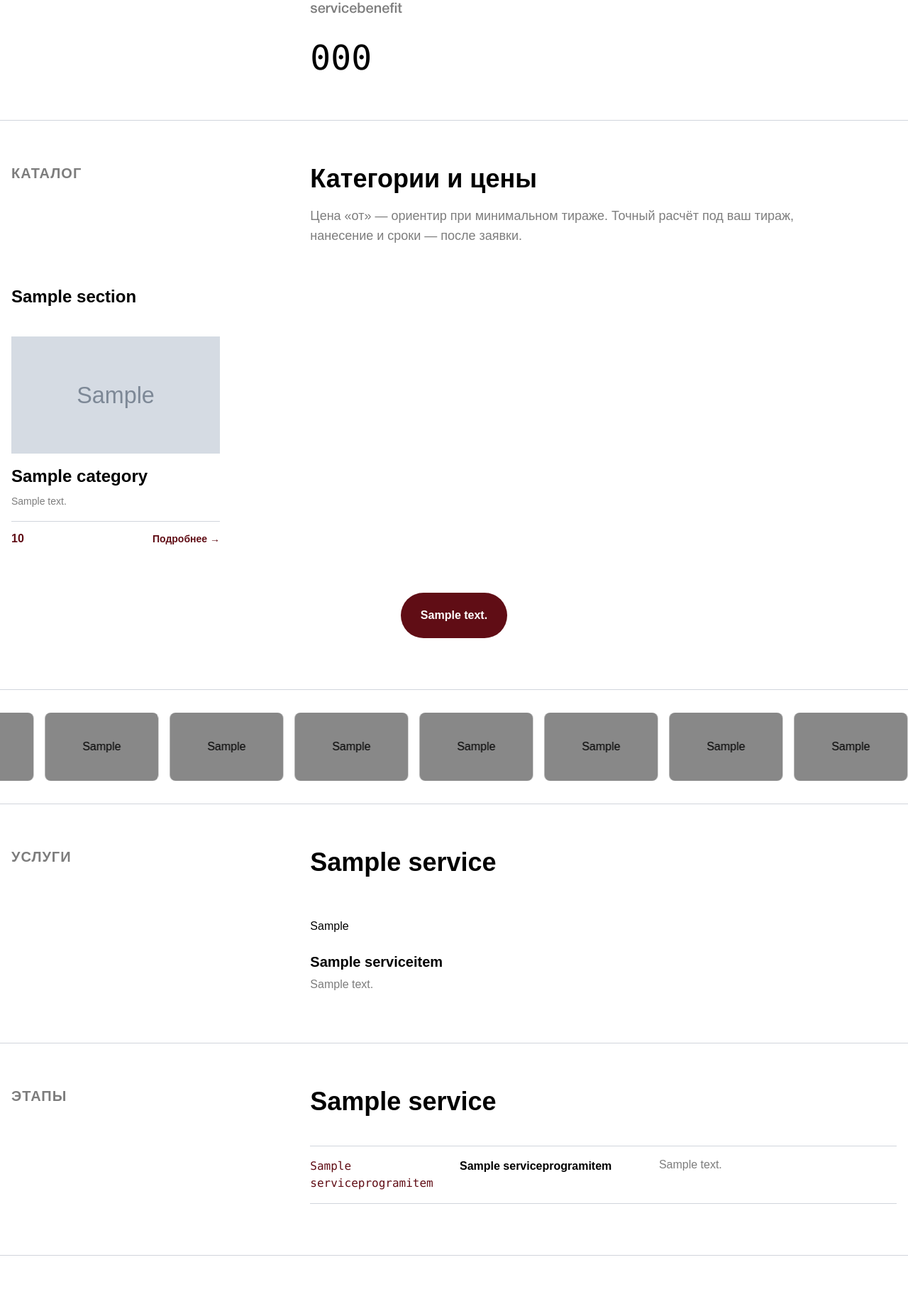
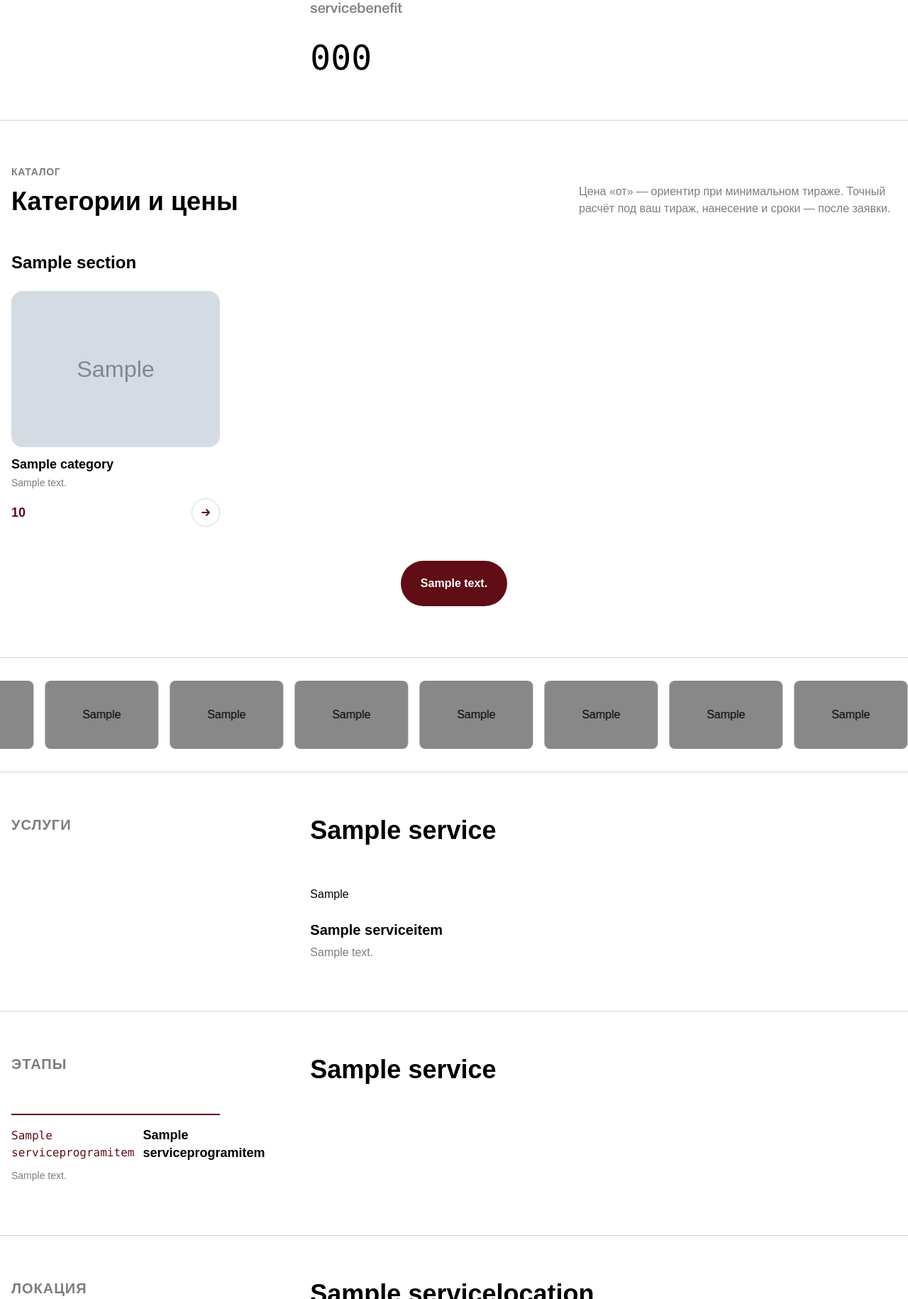
Before and after one commit to Zazh/event_django_azai, a Django app: template contents/templates/contents/service_detail.html in a window 1280 px wide. Shown: the part 1955-3785 px from the top of the page at 71% size. Run offline with Django 5.2, Linux system fonts and the light colour scheme; tables that the repository leaves empty hold one stand-in row (values such as "Sample post"); the template is opened without the code that fills it: values that come from a table or form of the project are taken from there, most other values are stand-ins (such as "Sample title", 1, 10 or a date in 2020); grey boxes marked "Sample" are stand-in pictures.

Commit message:
SN-20: карточки каталога как товары интернет-магазина, шаги в ряд, программа вечера столбцами
Слово владельца после приёмки блока 2: карточка категории — фото 4:3 в плитке, название,
описание до 3 строк, цена или «Цена по запросу», кнопка «Рассчитать» (модалка с PDF каталога,
источник — категория); шапка «Каталога» на всю ширину. Шаги «Как мы работаем» — в ряд, номер
рядом с заголовком; программа вечера — время рядом с названием, столбцами на всю ширину.

Co-Authored-By: Claude Opus 5.5 <noreply@anthropic.com>
Claude-Session: https://claude.ai/code/session_01KKTPqN5d5Wk94Aqw8S6Uuy

```diff
--- a/contents/templates/contents/includes/catalog.html
+++ b/contents/templates/contents/includes/catalog.html
@@ -1,25 +1,25 @@
-{# Секция «Каталог» на странице-направлении: категории с ценой «от» — основной список, затем разделы. #}
+{# Секция «Каталог» на странице-направлении — витрина интернет-магазина: заголовок на всю ширину, сетка карточек, разделы. #}
 {% if catalog %}
 <section id="catalog" class="pt-9 pb-12 border-t border-gray-300">
-  <div class="grid grid-cols-12 gap-4 px-4 py-6">
-    <div class="lg:col-span-4 col-span-full">
-      <span class="text-gray-500 text-xl uppercase font-semibold tracking-wider">Каталог</span>
-    </div>
-    <div class="lg:col-span-8 col-span-full">
-      <h2 class="md:text-4xl md:leading-11 text-3xl font-semibold">Категории и цены</h2>
-      <p class="text-gray-500 md:text-lg pt-4 xl:max-w-[85%]">Цена «от» — ориентир при минимальном тираже. Точный расчёт под ваш тираж, нанесение и сроки — после заявки.</p>
+  <div class="px-4 py-6">
+    <div class="flex flex-wrap items-end justify-between gap-x-10 gap-y-3">
+      <div>
+        <span class="text-gray-500 text-sm uppercase font-semibold tracking-wider">Каталог</span>
+        <h2 class="md:text-4xl md:leading-11 text-3xl font-semibold pt-2">Категории и цены</h2>
+      </div>
+      <p class="text-gray-500 text-sm md:text-base md:max-w-md">Цена «от» — ориентир при минимальном тираже. Точный расчёт под ваш тираж, нанесение и сроки — после заявки.</p>
     </div>
     {% for section in catalog %}
     {% if section.title %}
-    <h3 class="catalog-group col-span-full md:text-2xl text-xl font-semibold pt-10">{{ section.title }}</h3>
+    <h3 class="catalog-group md:text-2xl text-xl font-semibold pt-12">{{ section.title }}</h3>
     {% endif %}
-    <div class="col-span-full grid xl:grid-cols-4 md:grid-cols-3 grid-cols-2 md:gap-x-6 gap-x-4 md:gap-y-10 gap-y-8 pt-6">
+    <div class="grid xl:grid-cols-4 md:grid-cols-3 grid-cols-2 md:gap-x-6 gap-x-3 md:gap-y-10 gap-y-6 pt-6">
       {% for category in section.categories %}
         {% include 'contents/includes/category_card.html' %}
       {% endfor %}
     </div>
     {% endfor %}
-    <div class="col-span-full flex justify-center pt-12">
+    <div class="flex justify-center pt-12">
       <button class="btn-main"
               data-open-form
               data-source="Кнопка под каталогом - {{ service.card_title }}"
--- a/contents/templates/contents/includes/category_card.html
+++ b/contents/templates/contents/includes/category_card.html
@@ -1,21 +1,30 @@
-{# Карточка категории каталога: тот же примитив, что concept_card.html, но без ссылки. Переменная — category. #}
+{# Карточка категории каталога — как карточка товара интернет-магазина: фото в плитке 4:3, название, описание, цена и кнопка расчёта. Переменные — category, service. #}
 {# На телефоне карточек две в ряд (~170 px): длинное слово («Гастрономические») переносится по слогам, не вылезая за карточку. #}
-<article class="concept-card flex flex-col h-full">
+<article class="catalog-card group flex flex-col h-full{% if not category.image %} rounded-2xl bg-gray-100 md:p-5 p-4{% endif %}">
   {% if category.image %}
-  <div class="relative aspect-video overflow-hidden">
-    <img src="{{ category.image.url }}" alt="{{ category.title }}" class="w-full h-full object-cover" loading="lazy">
+  <div class="aspect-[4/3] overflow-hidden rounded-2xl bg-gray-100">
+    <img src="{{ category.image.url }}" alt="{{ category.title }}" class="w-full h-full object-cover transition duration-300 group-hover:scale-105" loading="lazy">
   </div>
   {% endif %}
-  <div class="flex flex-col grow max-md:hyphens-auto wrap-break-word{% if category.image %} pt-4{% endif %}">
-    <h3 class="text-xl md:text-2xl font-bold">{{ category.title }}</h3>
+  <div class="flex flex-col grow max-md:hyphens-auto wrap-break-word{% if category.image %} pt-3{% endif %}">
+    <h3 class="md:text-lg text-base font-bold leading-snug">{{ category.title }}</h3>
     {% if category.description %}
-    <p class="text-gray-500 text-sm leading-relaxed pt-2 pb-4">{{ category.description|linebreaksbr }}</p>
+    <p class="text-gray-500 text-sm leading-snug pt-1 line-clamp-3">{{ category.description|linebreaksbr }}</p>
     {% endif %}
-    {% if category.price_from or category.link %}
-    <div class="flex items-center justify-between gap-4 mt-auto pt-3 border-t border-gray-300">
-      {% if category.price_from %}<span class="price-from">{{ category.price_from }}</span>{% endif %}
-      {% if category.link %}<a href="{{ category.link }}" class="concept-card-more text-sm font-bold ml-auto whitespace-nowrap">Подробнее →</a>{% endif %}
+    <div class="flex items-center justify-between gap-2 mt-auto pt-3">
+      {% if category.price_from %}
+      <span class="price-from md:text-lg text-base font-bold leading-tight">{{ category.price_from }}</span>
+      {% else %}
+      <span class="text-sm text-gray-500 leading-tight">Цена по запросу</span>
+      {% endif %}
+      {% if category.link %}
+      <a href="{{ category.link }}" class="catalog-card-cta" title="Подробнее"><svg class="size-4" viewBox="0 0 16 16" fill="none" stroke="currentColor" stroke-width="2" stroke-linecap="round" stroke-linejoin="round" aria-hidden="true"><path d="M3 8h10M9 4l4 4-4 4"/></svg><span class="sr-only">Подробнее: {{ category.title }}</span></a>
+      {% else %}
+      <button type="button" class="catalog-card-cta" title="Рассчитать"
+              data-open-form
+              data-source="Категория: {{ category.title }} - {{ service.card_title }}"
+              {% if service.pdf_file %}data-pdf-url="{{ service.pdf_file.url }}"{% endif %}><svg class="size-4" viewBox="0 0 16 16" fill="none" stroke="currentColor" stroke-width="2" stroke-linecap="round" aria-hidden="true"><path d="M8 3v10M3 8h10"/></svg><span class="sr-only">Рассчитать: {{ category.title }}</span></button>
+      {% endif %}
     </div>
-    {% endif %}
   </div>
 </article>
--- a/contents/templates/contents/includes/program.html
+++ b/contents/templates/contents/includes/program.html
@@ -1,4 +1,4 @@
-{# Шаги: «Как мы работаем» на хабе, программа вечера по времени на концепции. #}
+{# Шаги на всю ширину, номер или время — рядом с заголовком: «Как мы работаем» (хаб, каталоги) — в ряд; программа вечера (концепция) — столбцами по времени. #}
 {% with steps=service.program.all %}
 {% if steps %}
 <section id="program" class="pt-9 pb-12 border-t border-gray-300">
@@ -10,19 +10,27 @@
       {% if service.program_title %}
       <h2 class="md:text-4xl md:leading-11 text-3xl font-semibold">{{ service.program_title }}</h2>
       {% endif %}
-      <ol class="pt-10 border-b border-gray-300">
-        {% for step in steps %}
-        <li class="grid md:grid-cols-12 grid-cols-1 gap-x-4 gap-y-1 py-4 border-t border-gray-300">
-          <span class="program-label md:col-span-3 font-mono font-medium">{{ step.label }}</span>
-          <span class="md:col-span-4 font-bold text-black">{{ step.title }}</span>
-          <span class="md:col-span-5 text-gray-500 leading-5">{{ step.description }}</span>
-        </li>
-        {% endfor %}
-      </ol>
-      {% if parent %}
-      <p class="text-sm text-gray-500 pt-6">Тайминг предварительный, программа собирается под компанию.</p>
-      {% endif %}
     </div>
+    {% if parent %}
+    <ol class="col-span-full md:columns-2 xl:columns-3 gap-x-10 pt-6">
+      {% for step in steps %}
+      <li class="break-inside-avoid border-t border-gray-300 py-3">
+        <p class="flex flex-wrap items-baseline gap-x-3"><span class="program-label font-mono text-sm font-medium whitespace-nowrap">{{ step.label }}</span><span class="font-bold text-black">{{ step.title }}</span></p>
+        {% if step.description %}<p class="text-gray-500 text-sm leading-snug pt-1">{{ step.description }}</p>{% endif %}
+      </li>
+      {% endfor %}
+    </ol>
+    <p class="col-span-full text-sm text-gray-500 pt-2">Тайминг предварительный, программа собирается под компанию.</p>
+    {% else %}
+    <ol class="col-span-full grid md:grid-cols-2 {% if steps|length == 3 %}xl:grid-cols-3{% else %}xl:grid-cols-4{% endif %} md:gap-x-6 gap-y-6 pt-6">
+      {% for step in steps %}
+      <li class="border-t-2 border-brand-600 pt-4">
+        <h3 class="flex items-baseline gap-3 md:text-lg font-bold text-black leading-snug"><span class="program-label font-mono text-base font-medium">{{ step.label }}</span>{{ step.title }}</h3>
+        {% if step.description %}<p class="text-gray-500 text-sm leading-relaxed pt-2">{{ step.description }}</p>{% endif %}
+      </li>
+      {% endfor %}
+    </ol>
+    {% endif %}
   </div>
 </section>
 {% endif %}
--- a/tailwind/main.css
+++ b/tailwind/main.css
@@ -173,6 +173,10 @@
 }
 .concept-card a:hover h3 {
     color: var(--theme-label, var(--color-brand-600));
+}
+/* Карточка категории каталога: круглая кнопка «Рассчитать» / «Подробнее» в строке цены */
+.catalog-card-cta {
+    @apply inline-flex shrink-0 items-center justify-center md:size-10 size-9 rounded-full border border-gray-300 bg-white text-brand-600 cursor-pointer transition hover:bg-brand-600 hover:border-brand-600 hover:text-white;
 }
 .hero-back {
     @apply text-sm text-gray-500 hover:text-brand-600;
```
Also changed, not shown: contents/tests.py (+14 -3 lines), e2e/catalog.md (+15 -3 lines), e2e/README.md, static/dist/styles.css.
